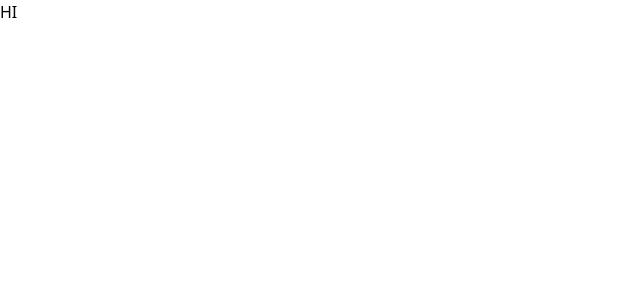
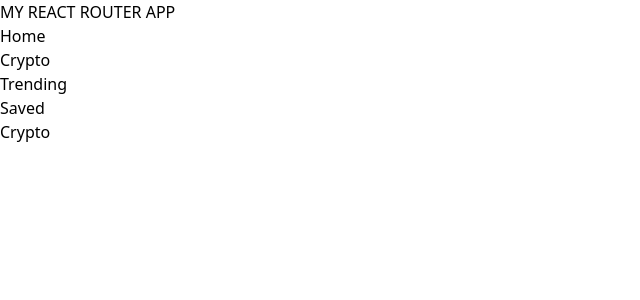
Before and after one commit to saraNasser4/crypto-screener, a React (Create React App) app: page /crypto in a window 1280 px wide. Shown: the top 300 px of the page, without its empty margins (0-640 px from the left). Built offline with nearby package versions, Linux system fonts and the light colour scheme.

Commit message:
adding react-router to my project

```diff
--- a/package.json
+++ b/package.json
@@ -8,6 +8,8 @@
     "@testing-library/user-event": "^13.5.0",
     "react": "^18.3.1",
     "react-dom": "^18.3.1",
+    "react-icons": "^5.3.0",
+    "react-router-dom": "^7.0.1",
     "react-scripts": "5.0.1",
     "web-vitals": "^2.1.4"
   },
--- a/src/App.js
+++ b/src/App.js
@@ -1,8 +1,28 @@
+import Home from './pages/Home'
+import Crypto from './pages/Crypto'
+import Saved from './pages/Saved'
+import Trending from './pages/Trending'
+import { Routes, Route, Link } from "react-router-dom";
 
 function App() {
   return (
-    <div className="App">
-      HI
+    <div>
+      <h1>MY REACT ROUTER APP</h1>
+      <nav>
+        <ul>
+          <li><Link to='/'>Home</Link></li>
+          <li><Link to='/crypto'>Crypto</Link></li>
+          <li><Link to='/trending'>Trending</Link></li>
+          <li><Link to='/saved'>Saved</Link></li>
+        </ul>
+      </nav>
+
+      <Routes>
+        <Route path='/' element={<Home />} />
+        <Route path='/crypto' element={<Crypto />} />
+        <Route path='/trending' element={<Trending />} />
+        <Route path='/saved' element={<Saved />} />
+      </Routes>
     </div>
   );
 }
--- a/src/index.js
+++ b/src/index.js
@@ -3,9 +3,13 @@ import ReactDOM from 'react-dom/client';
 import './index.css';
 import App from './App';
 
+import { BrowserRouter as Router } from 'react-router-dom'
+
 const root = ReactDOM.createRoot(document.getElementById('root'));
 root.render(
   <React.StrictMode>
-    <App />
+    <Router>
+      <App />
+    </Router>
   </React.StrictMode>
 );
--- /dev/null
+++ b/src/pages/Crypto.js
@@ -0,0 +1,5 @@
+export default function Crypto () {
+    return(
+        <div>Crypto</div>
+    )
+}
--- /dev/null
+++ b/src/pages/Home.js
@@ -0,0 +1,5 @@
+export default function Home() {
+  return (
+    <div>Home</div>
+  )
+}
--- /dev/null
+++ b/src/pages/Saved.js
@@ -0,0 +1,5 @@
+export default function Saved () {
+    return(
+        <div>Saved</div>
+    )
+}
--- /dev/null
+++ b/src/pages/Trending.js
@@ -0,0 +1,5 @@
+export default function Trending () {
+    return(
+        <div>Trending</div>
+    )
+}
```
Also changed, not shown: 2 other files (tests, documents, lock files or other folders).
